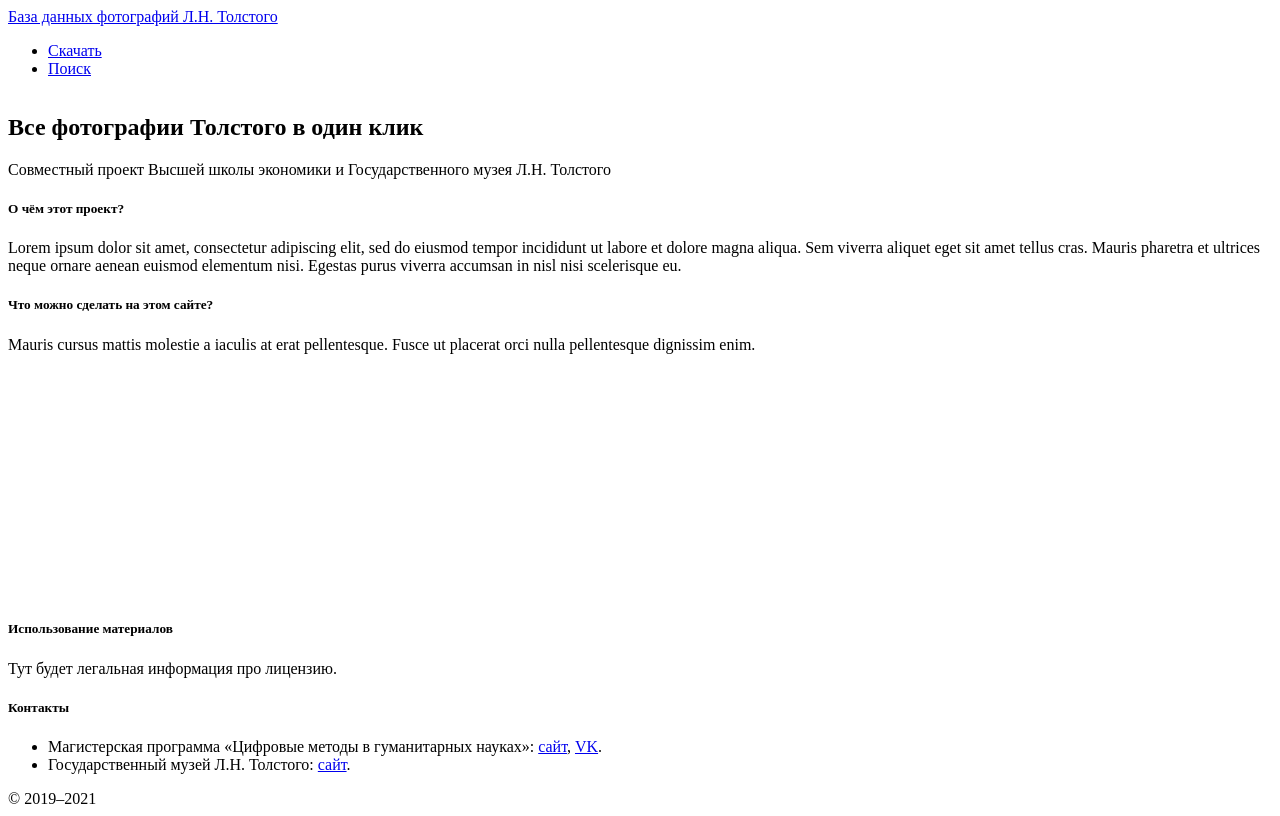
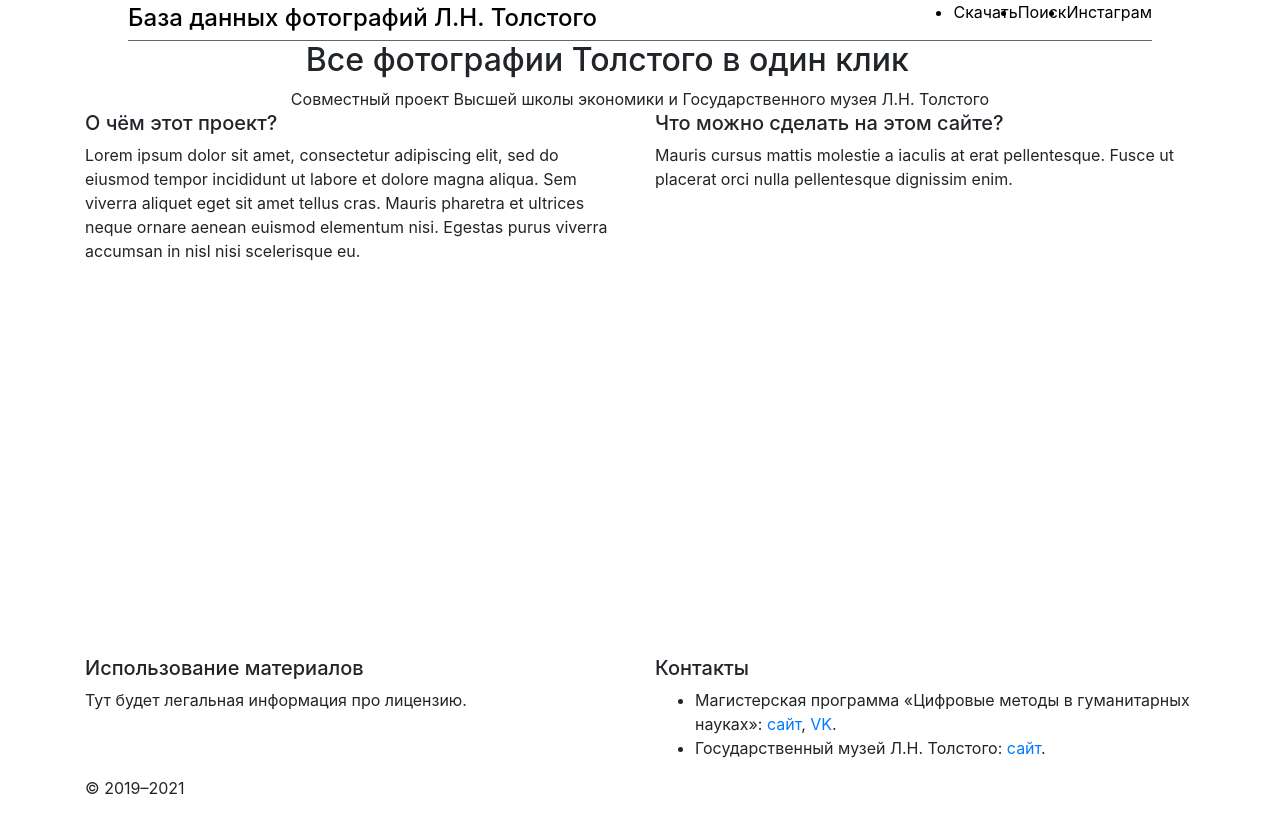
Before and after one commit to creaciond/tolstoy_photodb_site, a Flask app: page / in a window 1280 px wide. After the commit the page ends 794 px from the top, so only its background shows below. Run offline with Flask 2, Linux system fonts and the light colour scheme; some libraries are stand-ins or nearby versions.

Commit message:
i hate this

```diff
--- a/app.py
+++ b/app.py
@@ -16,6 +16,11 @@ db.init_app(app)
 @app.route("/")
 def index():
     return render_template("index.html")
+
+
+@app.route('/tolstoy-instagram')
+def tolstoy_insta():
+    return render_template("lg.html")
 
 
 @app.route("/download")
--- a/static/css/style.css
+++ b/static/css/style.css
@@ -24,3 +24,105 @@
 .res__table {
     width: 90%;
 }
+
+.navigation {
+    display: flex;
+    flex-direction: row;
+    justify-content: center;
+    align-items: center;
+    background-color: white;
+    border: none;
+    color: black;
+    box-shadow: none;
+}
+
+.navigation__container {
+    display: flex;
+    flex-direction: row;
+    justify-content: space-between;
+    width: 80%;
+    max-width: 1280px;
+    border-bottom: 1px solid rgba(0, 0, 0, 0.6);
+}
+
+.navigation__title {
+    font-size: 24px;
+    cursor: pointer;
+    transition: ease-in-out 200ms;
+    color: black;
+    font-weight: 500;
+    text-decoration: none;
+}
+
+.navigation__title:hover {
+    opacity: 0.6;
+    color: #a1887f;
+    text-decoration: none;
+}
+
+.navigation__list {
+    display: flex;
+    justify-content: space-between;
+}
+
+.navigation__list-item {
+    cursor: pointer;
+    transition: ease-in-out 200ms;
+    color: black;
+}
+
+.navigation__list-item:hover {
+    opacity: 0.6;
+    color: #a1887f;
+}
+
+.page {
+    width: 100%;
+    display: flex;
+    flex-direction: column;
+    align-items: center;
+    flex: 1 0 auto;
+}
+
+.search {
+    display: flex;
+    flex-direction: column;
+    align-items: center;
+    width: 80%;
+    max-width: 1280px;
+    margin: 40px 0;
+}
+
+.search__form {
+    display: grid;
+    grid-template-columns: repeat(2, 1fr);
+    grid-auto-rows: min-content;
+    width: 100%;
+    gap: 16px;
+}
+
+.search__years {
+    display: flex;
+    flex-direction: row;
+    width: 100%;
+    justify-content: space-between;
+}
+
+.search__year {
+    width: 48%;
+}
+
+.search__button {
+    background-color: white;
+    margin: 40px 0;
+    border: 1px solid black;
+    border-radius: 5px;
+    padding: 10px 15px;
+    cursor: pointer;
+    transition: ease-in-out 200ms;
+}
+
+.search__button:hover {
+    color: #a1887f;
+    border: 1px solid #a1887f;
+}
--- a/templates/base.html
+++ b/templates/base.html
@@ -7,6 +7,7 @@
     <link type="text/css" rel="stylesheet" href="{{ url_for('static', filename='css/materialize.css') }}"/>
     <link type="text/css" rel="stylesheet" href="{{ url_for('static', filename='css/trivia.css') }}"/>
     <link type="text/css" rel="stylesheet" href="{{ url_for('static', filename='css/style.css') }}"/>
+    <link rel="stylesheet" href="https://maxcdn.bootstrapcdn.com/bootstrap/4.0.0/css/bootstrap.min.css" integrity="sha384-Gn5384xqQ1aoWXA+058RXPxPg6fy4IWvTNh0E263XmFcJlSAwiGgFAW/dAiS6JXm" crossorigin="anonymous">
     <link rel="shortcut icon" href="{{ url_for('static', filename='images/favicon.ico') }}" type="image/x-icon">
     <!--Let browser know website is optimized for mobile-->
     <meta name="viewport" content="width=device-width, initial-scale=1.0"/>
@@ -16,21 +17,23 @@
 <body>
     <!-- navbar -->
     <header>
-        <nav role="navigation" class="brown lighten-2">
-            <div class="nav-wrapper container">
-                <a href="/" class="brand-logo">База данных фотографий Л.Н. Толстого</a>
-
-                <ul class="right hide-on-med-and-down">
-                    <li><a href="/download">Скачать</a></li>
-                    <li><a href="/search">Поиск</a></li>
+        <nav role="navigation" class="navigation"> <!--class="brown lighten-2">-->
+            <div class="navigation__container"> <!--class="nav-wrapper container">-->
+                <a href="/" class="navigation__title"> <!--!class="brand-logo">-->
+                    База данных фотографий Л.Н. Толстого
+                </a>
+                <ul class="navigation__list"><!--class="right hide-on-med-and-down">-->
+                    <li><a class="navigation__list-item" href="/download">Скачать</a></li>
+                    <li><a class="navigation__list-item" href="/search">Поиск</a></li>
+                    <li><a class="navigation__list-item" href="/tolstoy-instagram">Инстаграм</a></li>
                 </ul>
             </div>
         </nav>
     </header>
 
-    <main>
+    <div class="page">
         {% block content %}{% endblock %}
-    </main>
+    </div>
     <!-- Sticky footer -->
     <footer class="page-footer brown lighten-2">
         <div class="container">
```
Also changed, not shown: templates/lg.html (added, +136 -0 lines), templates/photo.html (+9 -10 lines), templates/results.html (+1 -6 lines), templates/search.html (+76 -7 lines).
